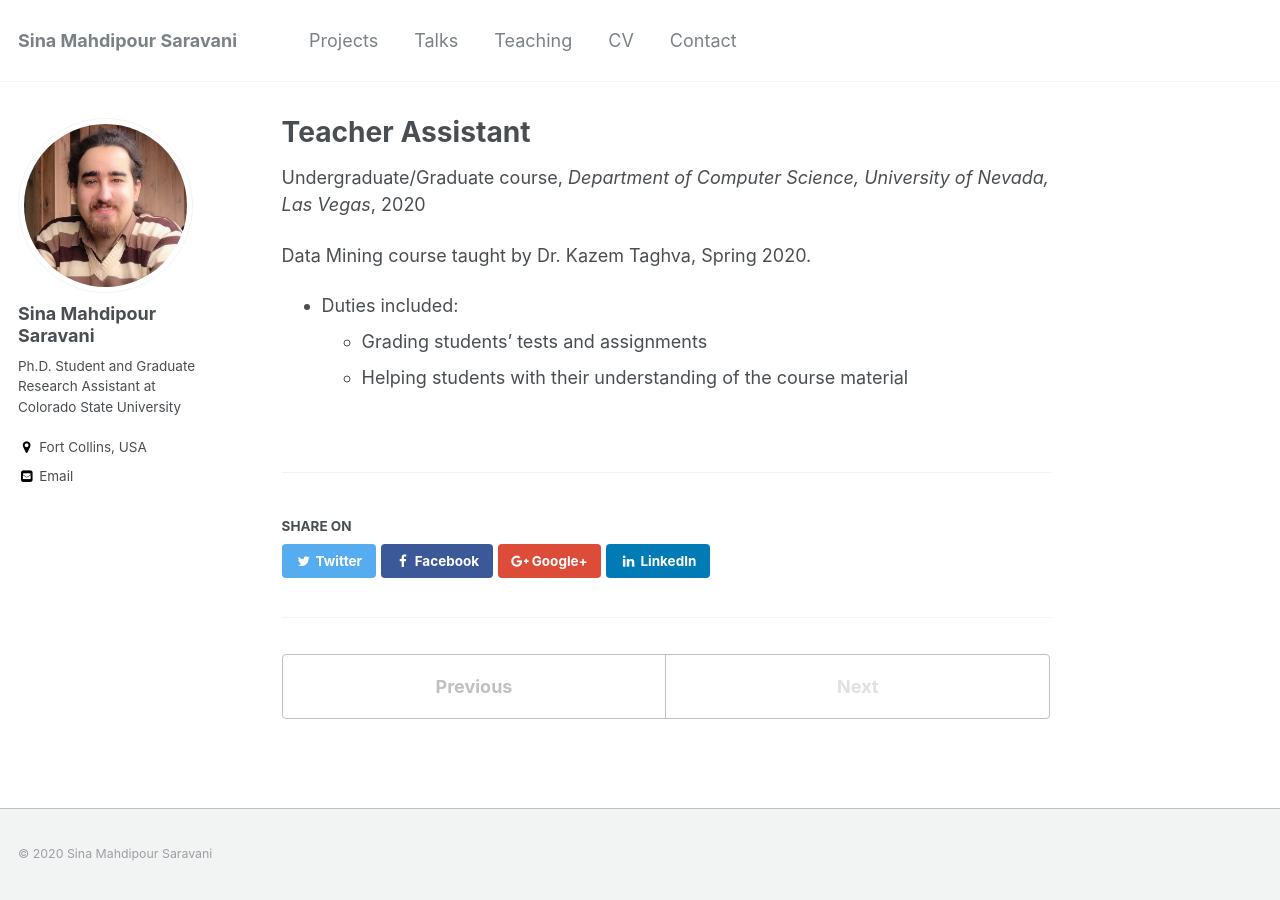
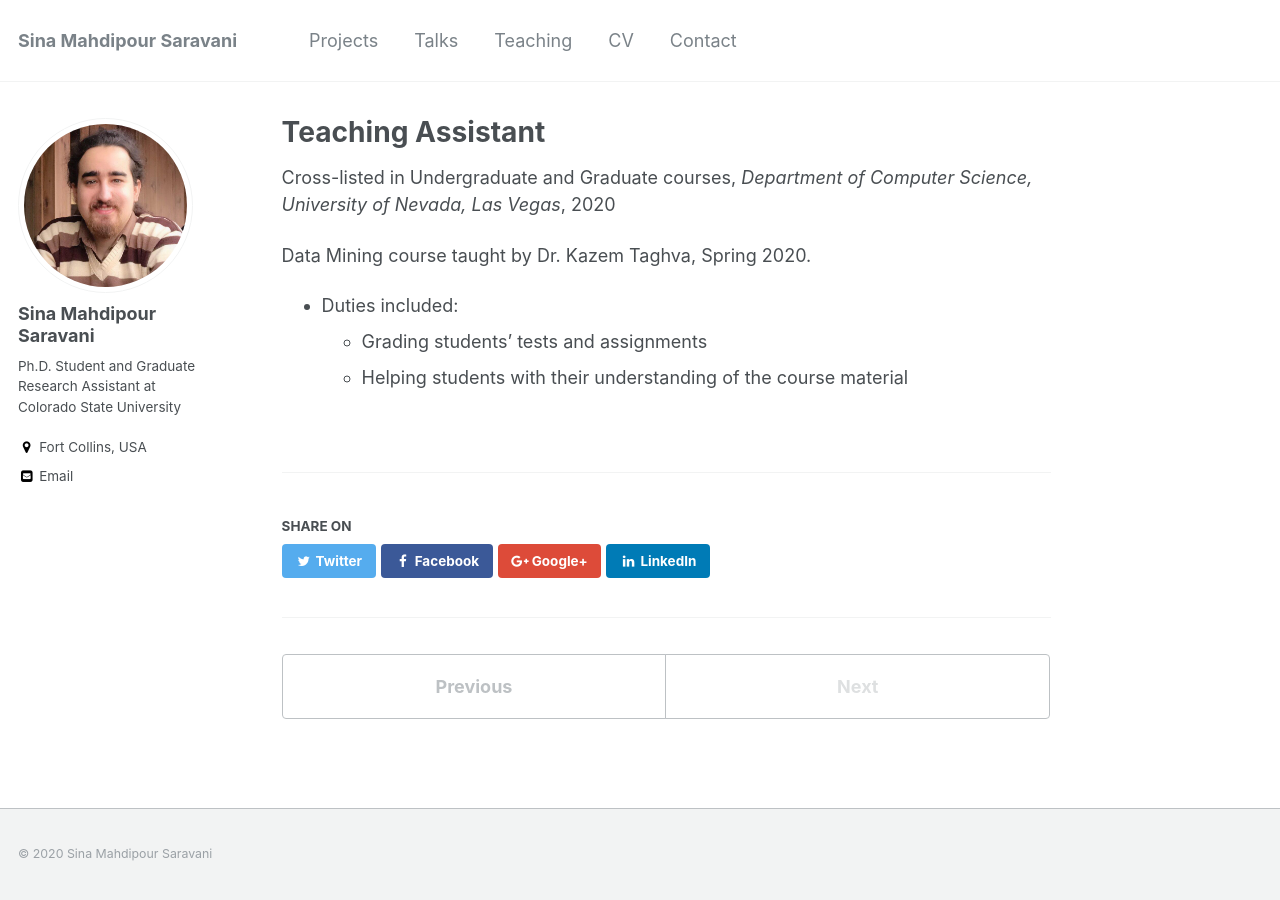
Before and after one commit to sinamps/sinamps.github.io, a Jekyll site: the page built from _teaching/datamining.md, in a window 1280 px wide. Built offline with Jekyll 4.4.1, drawn with Linux system fonts in a browser that asks for light colours.

Commit message:
Update datamining.md

```diff
--- a/_teaching/datamining.md
+++ b/_teaching/datamining.md
@@ -1,7 +1,7 @@
 ---
-title: "Teacher Assistant"
+title: "Teaching Assistant"
 collection: teaching
-type: "Undergraduate/Graduate course"
+type: "Cross-listed in Undergraduate and Graduate courses"
 permalink: /teaching/datamining
 venue: "Department of Computer Science, University of Nevada, Las Vegas"
 date: 2020-02-01
```
